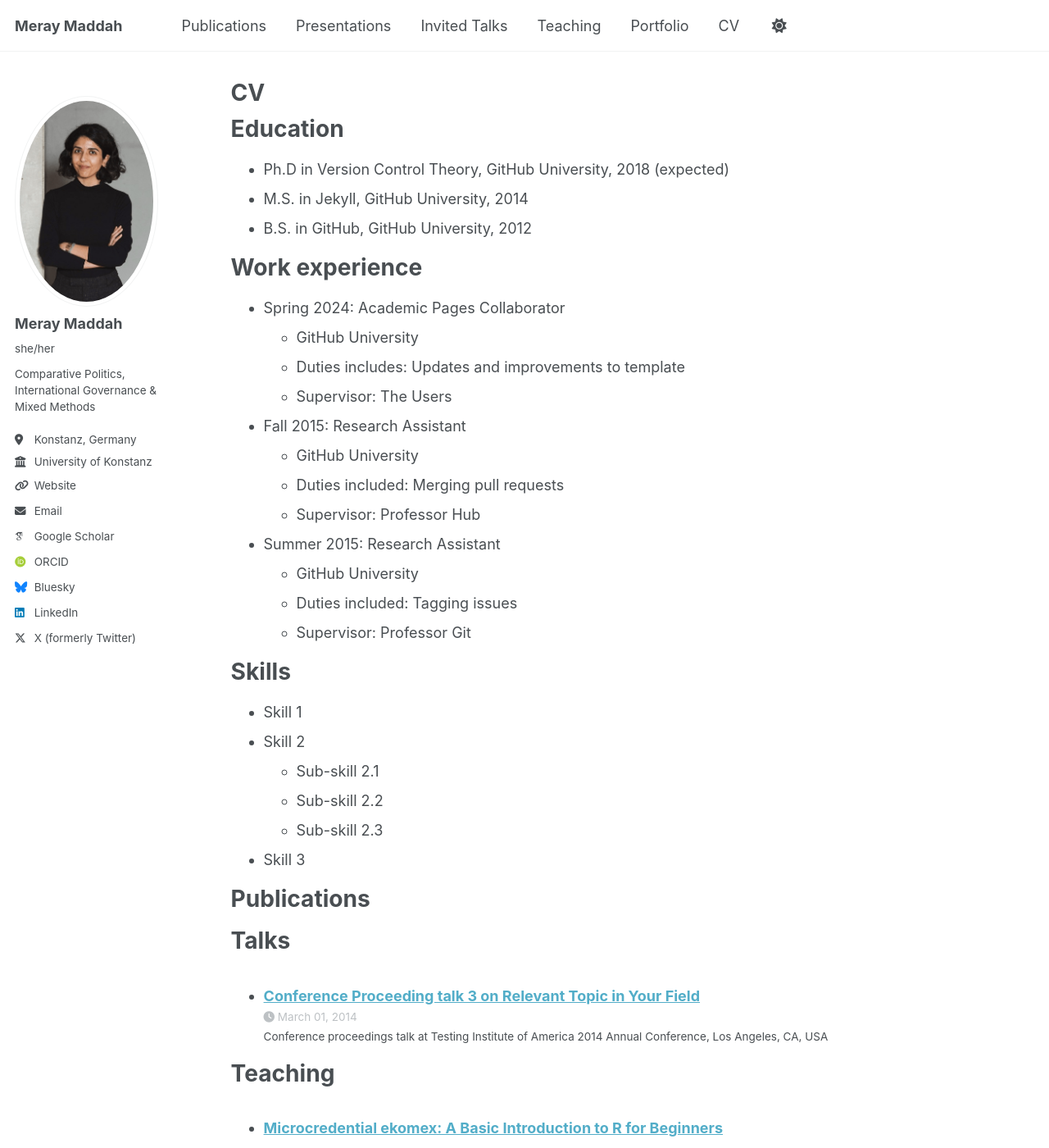
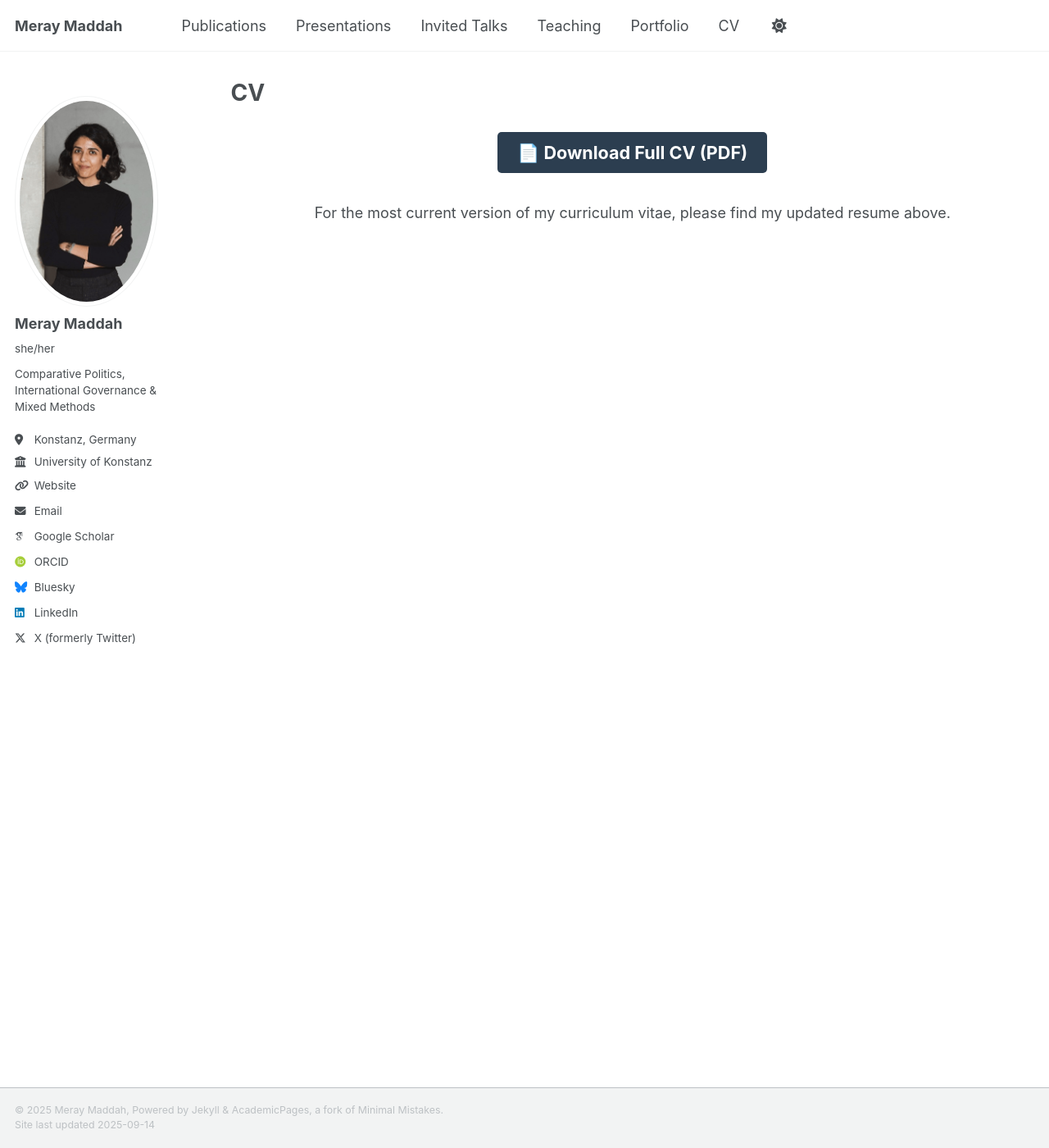
Before and after one commit to MerayMaddah/meraymaddah.github.io, a Jekyll site: the page built from _pages/cv.md, in a window 1280 px wide and 1400 px high. Shown: the whole window at 82% size. Built offline with Jekyll 4.4.1, drawn with Linux system fonts in a browser that asks for light colours; some web fonts are replaced; a script that is not in the unit is left out; some of the changed text lies outside the part shown.

Commit message:
Update cv.md

```diff
--- a/_pages/cv.md
+++ b/_pages/cv.md
@@ -6,59 +6,14 @@ author_profile: true
 redirect_from:
   - /resume
 ---
-
 {% include base_path %}
 
-Education
-======
-* Ph.D in Version Control Theory, GitHub University, 2018 (expected)
-* M.S. in Jekyll, GitHub University, 2014
-* B.S. in GitHub, GitHub University, 2012
+<p style='text-align: center; font-size: 1.2em; margin: 2em 0;'>
+  <a href="/files/CV_MerayMaddah.pdf" target="_blank" style="background-color: #2c3e50; color: white; padding: 12px 24px; text-decoration: none; border-radius: 5px; font-weight: bold;">
+    📄 Download Full CV (PDF)
+  </a>
+</p>
 
-Work experience
-======
-* Spring 2024: Academic Pages Collaborator
-  * GitHub University
-  * Duties includes: Updates and improvements to template
-  * Supervisor: The Users
-
-* Fall 2015: Research Assistant
-  * GitHub University
-  * Duties included: Merging pull requests
-  * Supervisor: Professor Hub
-
-* Summer 2015: Research Assistant
-  * GitHub University
-  * Duties included: Tagging issues
-  * Supervisor: Professor Git
-
-Skills
-======
-* Skill 1
-* Skill 2
-  * Sub-skill 2.1
-  * Sub-skill 2.2
-  * Sub-skill 2.3
-* Skill 3
-
-Publications
-======
-  <ul>{% for post in site.publications reversed %}
-    {% include archive-single-cv.html %}
-  {% endfor %}</ul>
-
-Talks
-======
-  <ul>{% for post in site.talks reversed %}
-    {% include archive-single-talk-cv.html  %}
-  {% endfor %}</ul>
-
-Teaching
-======
-  <ul>{% for post in site.teaching reversed %}
-    {% include archive-single-cv.html %}
-  {% endfor %}</ul>
-
-Service and leadership
-======
-* Currently signed in to 43 different slack teams
+<p style='text-align: center; margin-bottom: 2em;'>
+  For the most current version of my curriculum vitae, please find my updated resume above.
+</p>
```
